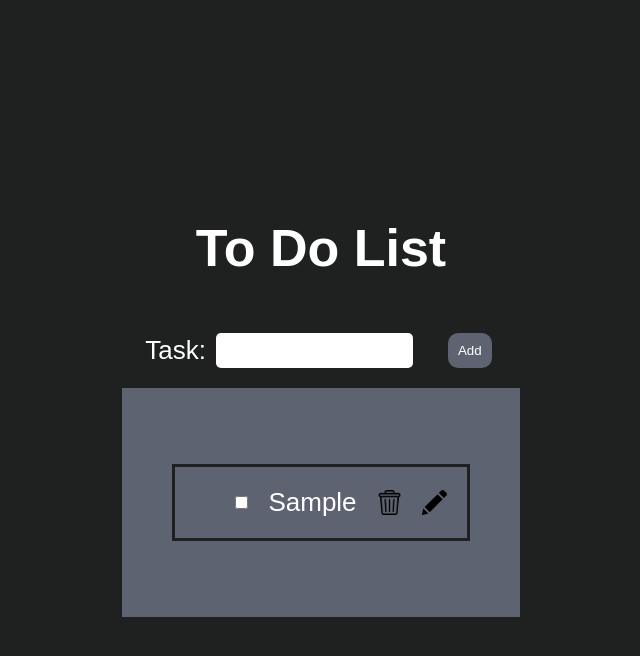
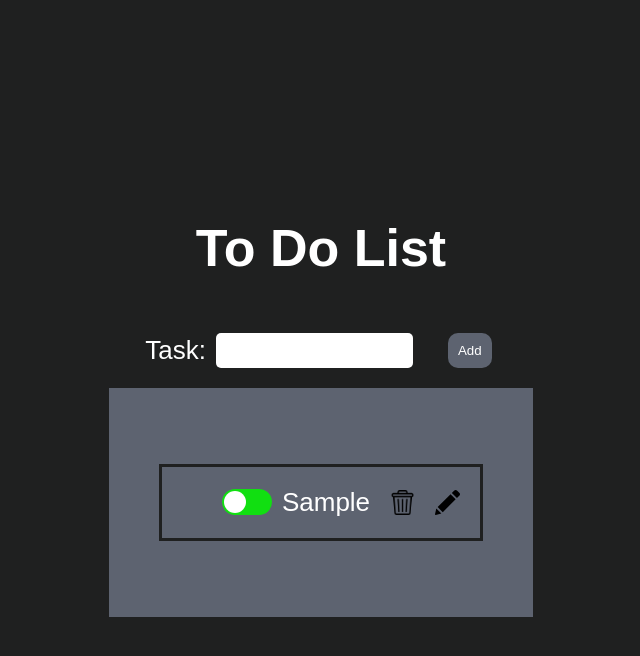
Before and after one commit to TeoRamosKees/to-do-list, a React (Create React App) app: page / in a window 1280 px wide. Both pictures are taken after typing "Sample" into the empty fields and a click on the button "Add". Shown: the top 656 px of the page, without its empty margins (319-959 px from the left). Built offline with nearby package versions, Linux system fonts and the light colour scheme.

Commit message:
feat: last styling

```diff
--- a/public/index.html
+++ b/public/index.html
@@ -24,7 +24,7 @@
       work correctly both with client-side routing and a non-root public URL.
       Learn how to configure a non-root public URL by running `npm run build`.
     -->
-    <title>React App</title>
+    <title>To Do List | Teo</title>
   </head>
   <body>
     <noscript>You need to enable JavaScript to run this app.</noscript>
--- a/src/App.css
+++ b/src/App.css
@@ -81,7 +81,7 @@ input{
 }
 
 .App-header button:hover{
-  background-color: #1f2020;
+  background-color: #000000;
   color: white;
 }
 .App-header img:hover{
@@ -124,3 +124,44 @@ input{
   border-style: solid;
   border-radius: 15px;
 }
+
+/* Hide default checkbox */
+input[type="checkbox"] {
+  position: absolute;
+  opacity: 0;
+}
+
+.checkbox-container {
+  display: flex;
+  align-items: center;
+  cursor: pointer;
+  margin: 10px;
+}
+
+.checkbox-track {
+  position: relative;
+  width: 50px;
+  height: 26px;
+  background-color: rgb(17, 223, 17);
+  border-radius: 13px;
+  margin-right: 10px;
+}
+
+.checkbox-thumb {
+  position: absolute;
+  top: 2px;
+  left: 2px;
+  width: 22px;
+  height: 22px;
+  background-color: #fff;
+  border-radius: 50%;
+  transition: transform 0.3s ease-in-out;
+}
+
+/* Move the thumb to the right when the checkbox is checked */
+input[type="checkbox"]:checked + .checkbox-track .checkbox-thumb {
+  transform: translateX(24px);
+}
+input[type="checkbox"]:checked + .checkbox-track {
+  background-color: rgb(241, 26, 26);
+}
--- a/src/App.js
+++ b/src/App.js
@@ -13,8 +13,10 @@ function App() {
   const [editIndex, setEditIndex] = useState(null);
 
   const handleAddTask = () => {
-    setTaskList([...taskList, { text: task, completed: false }]);
-    setTask("");
+    if (task !== "") {
+      setTaskList([...taskList, { text: task, completed: false }]);
+      setTask("");
+    }
   }
 
   const handleEditTask = () => {
--- a/src/components/Task.js
+++ b/src/components/Task.js
@@ -3,14 +3,17 @@
 function Task(props){
     return (
         <div className='container'>
-            <input
-                type="checkbox"
-                checked={props.task.completed}
-                onChange={() => props.toggleCompleted(props.index)}
-            />
-            <span style={{ textDecoration: props.task.completed ? 'line-through' : 'none' }}>
+            <label className="checkbox-container" style={{ textDecoration: props.task.completed ? 'line-through' : 'none' }}>
+                <input
+                    type="checkbox"
+                    checked={props.task.completed}
+                    onChange={() => props.toggleCompleted(props.index)}
+                />
+                <div className="checkbox-track">
+                    <div className="checkbox-thumb"></div>
+                </div>
                 {props.task.text}
-            </span>
+            </label>
             <div className='container'>
                 <img
                 src='trashCanLogo.png'
```
